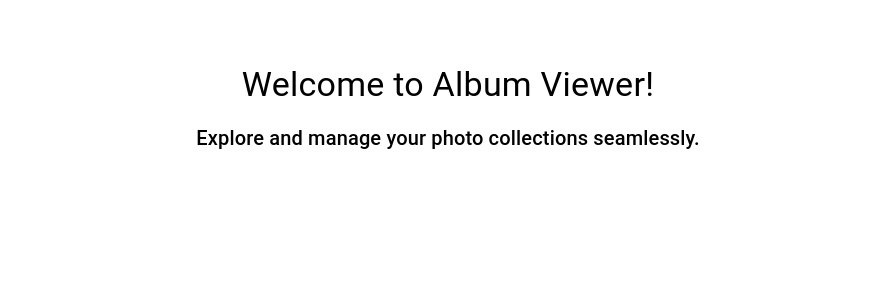
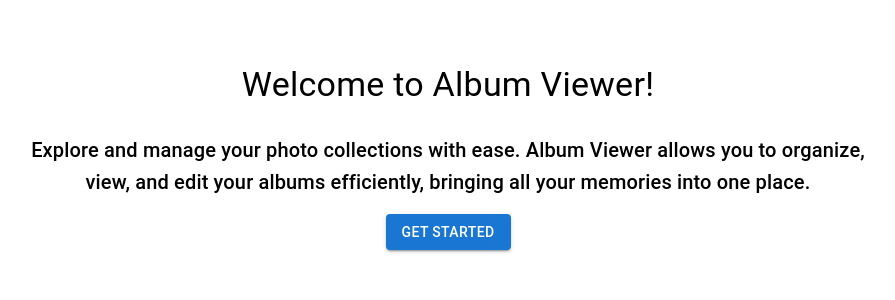
Before and after one commit to allanXQ/photo-album, a React (Vite) app: page / in a window 1280 px wide. Shown: the top 300 px of the page, without its empty margins (192-1087 px from the left). Built offline with nearby package versions, Linux system fonts and the light colour scheme; no server answers.

Commit message:
update: page content

```diff
--- a/src/components/auth/LoginPage.jsx
+++ b/src/components/auth/LoginPage.jsx
@@ -1,16 +1,16 @@
 import React from "react";
 import { useNavigate } from "react-router-dom";
-import { useAuth } from "../../context/AuthContext";
 import { GoogleLogin } from "@react-oauth/google";
-import { jwtDecode } from "jwt-decode";
+import { useAuth } from "../../context/AuthContext"; // Ensure this context provides the login method
+import { Box, Typography, Container } from "@mui/material";
 
 const LoginPage = () => {
   const navigate = useNavigate();
   const { login } = useAuth();
 
   const handleLoginSuccess = (credentialResponse) => {
-    const decodedToken = jwtDecode(credentialResponse.credential);
-    console.log("Login Success:", decodedToken);
+    console.log("Login Success:", credentialResponse);
+    const decodedToken = jwtDecode(credentialResponse.credential); // Assuming jwtDecode to decode the Google token
     login({
       name: decodedToken.name,
       email: decodedToken.email,
@@ -20,19 +20,28 @@ const LoginPage = () => {
   };
 
   return (
-    <div
-      style={{
+    <Container
+      component="main"
+      maxWidth="xs"
+      sx={{
+        mt: 8,
+        mb: 4,
         display: "flex",
-        justifyContent: "center",
+        flexDirection: "column",
         alignItems: "center",
-        height: "100vh",
       }}
     >
-      <GoogleLogin
-        onSuccess={handleLoginSuccess}
-        onError={() => console.log("Login Failed")}
-      />
-    </div>
+      <Typography component="h1" variant="h5">
+        Sign In
+      </Typography>
+      <Box sx={{ mt: 1 }}>
+        <GoogleLogin
+          onSuccess={handleLoginSuccess}
+          onError={() => console.log("Login Failed")}
+          // theme="filled_black" // A theme option provided by the GoogleLogin component to style the button
+        />
+      </Box>
+    </Container>
   );
 };
 
--- a/src/components/landing/LandingPage.jsx
+++ b/src/components/landing/LandingPage.jsx
@@ -1,45 +1,32 @@
 import React from "react";
+import { Container, Typography, Box, Button } from "@mui/material";
 import { useNavigate } from "react-router-dom";
-import { GoogleLogin } from "@react-oauth/google";
-import { useAuth } from "../../context/AuthContext"; // Ensure this context provides the login method
-import { Box, Typography, Button, Container } from "@mui/material";
 
 const LandingPage = () => {
   const navigate = useNavigate();
-  const { login } = useAuth();
-
-  const handleLoginSuccess = (credentialResponse) => {
-    console.log("Login Success:", credentialResponse);
-    // Assuming jwtDecode to decode the Google token
-    const decodedToken = jwtDecode(credentialResponse.credential);
-    login({
-      name: decodedToken.name,
-      email: decodedToken.email,
-      tokenExpiry: decodedToken.exp,
-    });
-    navigate("/home");
-  };
 
   return (
-    <Container component="main" maxWidth="sm" sx={{ mt: 8, mb: 4 }}>
+    <Container component="main" maxWidth="md" sx={{ mt: 8, mb: 4 }}>
       <Box
         sx={{
           marginTop: 8,
           display: "flex",
           flexDirection: "column",
           alignItems: "center",
+          gap: 2,
         }}
       >
-        <Typography component="h1" variant="h4">
+        <Typography component="h1" variant="h4" gutterBottom>
           Welcome to Album Viewer!
         </Typography>
-        <Typography variant="h6" sx={{ mt: 2, mb: 2, textAlign: "center" }}>
-          Explore and manage your photo collections seamlessly.
+        <Typography variant="h6" sx={{ textAlign: "center" }}>
+          Explore and manage your photo collections with ease. Album Viewer
+          allows you to organize, view, and edit your albums efficiently,
+          bringing all your memories into one place.
         </Typography>
-        <GoogleLogin
-          onSuccess={handleLoginSuccess}
-          onError={() => console.log("Login Failed")}
-        />
+        <Button variant="contained" onClick={() => navigate("/login")}>
+          Get Started
+        </Button>
       </Box>
     </Container>
   );
```
